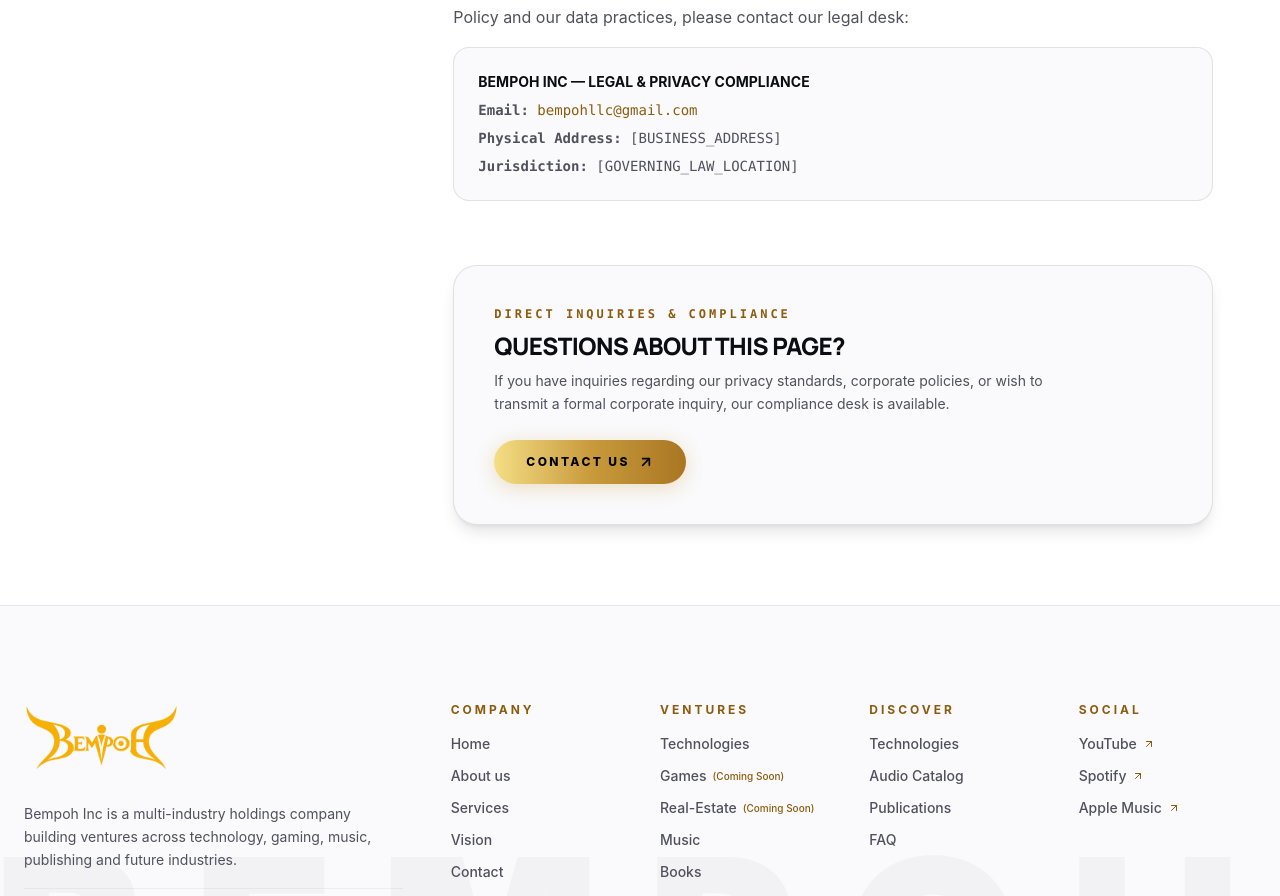
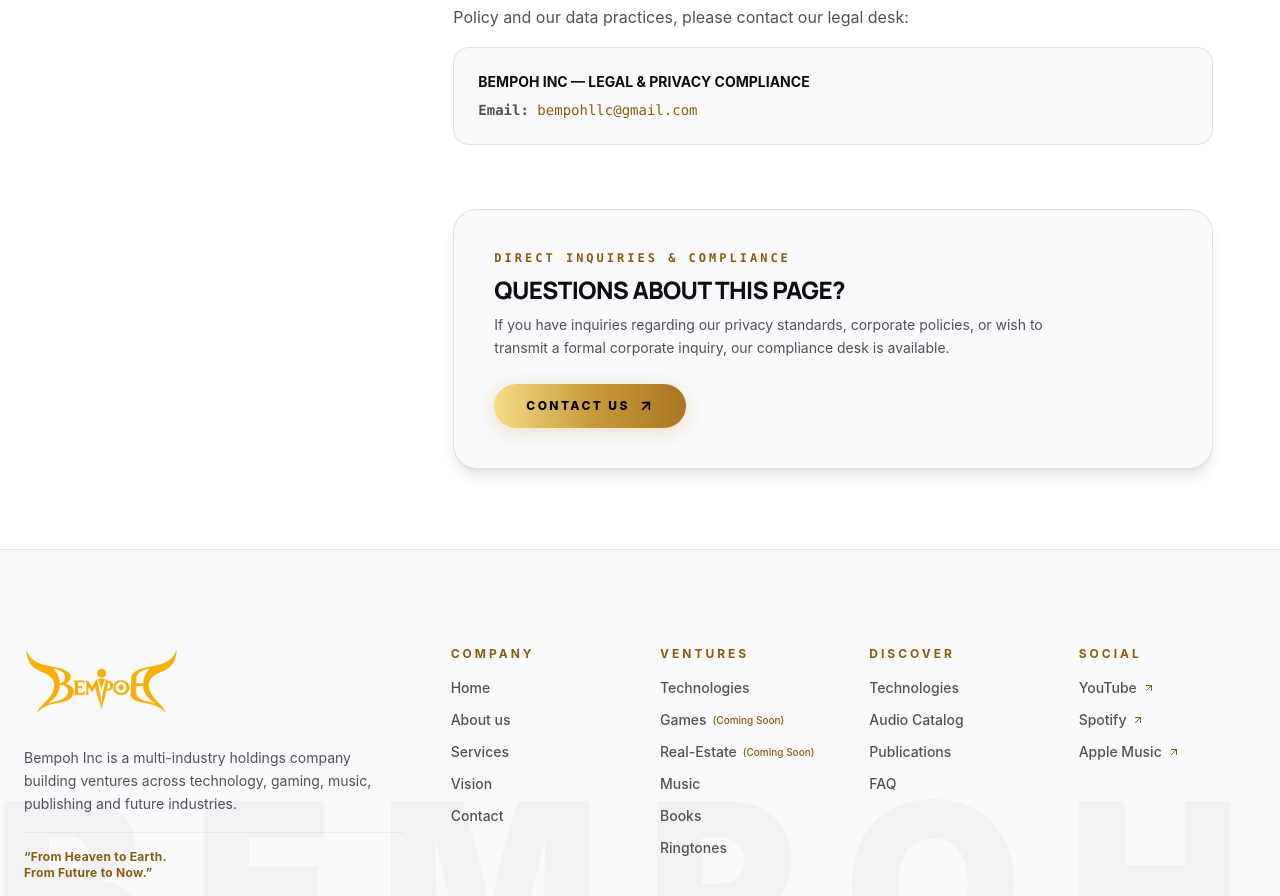
Before and after one commit to sachin-himalya/Bempoh, a React (Vite) app: page /privacy-policy in a window 1280 px wide. Shown: the part 4880-5776 px from the top of the page. Built offline with nearby package versions, Linux system fonts and the light colour scheme.

Commit message:
content: remove address and jurisdiction placeholders from all pages

```diff
--- a/src/pages/AboutUs.jsx
+++ b/src/pages/AboutUs.jsx
@@ -13,7 +13,6 @@ import {
   Sparkles,
   Building2,
   Mail,
-  MapPin,
 } from 'lucide-react';
 
 export default function AboutUs({ onOpenContact }) {
@@ -483,12 +482,6 @@ export default function AboutUs({ onOpenContact }) {
                 </span>
               </div>
               <div className="flex items-center gap-2">
-                <MapPin className="w-4 h-4 text-[#8C5B0D] dark:text-[#E2C268]" />
-                <span>
-                  <strong>Headquarters:</strong> [BUSINESS_ADDRESS]
-                </span>
-              </div>
-              <div className="flex items-center gap-2">
                 <Compass className="w-4 h-4 text-[#8C5B0D] dark:text-[#E2C268]" />
                 <span>
                   <strong>Legal Entity:</strong> Bempoh Inc / Bempoh LLC
--- a/src/pages/PrivacyPolicy.jsx
+++ b/src/pages/PrivacyPolicy.jsx
@@ -375,12 +375,6 @@ export default function PrivacyPolicy({ onOpenContact }) {
                   bempohllc@gmail.com
                 </a>
               </div>
-              <div>
-                <strong>Physical Address:</strong> [BUSINESS_ADDRESS]
-              </div>
-              <div>
-                <strong>Jurisdiction:</strong> [GOVERNING_LAW_LOCATION]
-              </div>
             </div>
           </section>
 
--- a/src/pages/TermsOfService.jsx
+++ b/src/pages/TermsOfService.jsx
@@ -335,10 +335,10 @@ export default function TermsOfService({ onOpenContact }) {
               10. Governing Law
             </h2>
             <p className="mb-4">
-              These Terms of Service, and any legal disputes, actions, claims, or controversies arising out of or related to your use of this website, shall be governed by, construed, and enforced in accordance with the laws of <strong>[GOVERNING_LAW_LOCATION]</strong>, without giving effect to any principles of conflicts of law.
+              These Terms of Service, and any legal disputes, actions, claims, or controversies arising out of or related to your use of this website, shall be governed by, construed, and enforced in accordance with applicable laws, without giving effect to any principles of conflicts of law.
             </p>
             <p>
-              You agree that any formal judicial proceeding arising from these Terms or the website shall be brought exclusively in the state or federal courts located within <strong>[GOVERNING_LAW_LOCATION]</strong>, and you hereby consent to the personal jurisdiction and venue thereof.
+              You agree that any formal judicial proceeding arising from these Terms or the website shall be brought exclusively in competent courts of jurisdiction, and you hereby consent to the personal jurisdiction and venue thereof.
             </p>
           </section>
 
@@ -377,12 +377,6 @@ export default function TermsOfService({ onOpenContact }) {
                   bempohllc@gmail.com
                 </a>
               </div>
-              <div>
-                <strong>Corporate Office:</strong> [BUSINESS_ADDRESS]
-              </div>
-              <div>
-                <strong>Jurisdiction:</strong> [GOVERNING_LAW_LOCATION]
-              </div>
             </div>
           </section>
 
```
